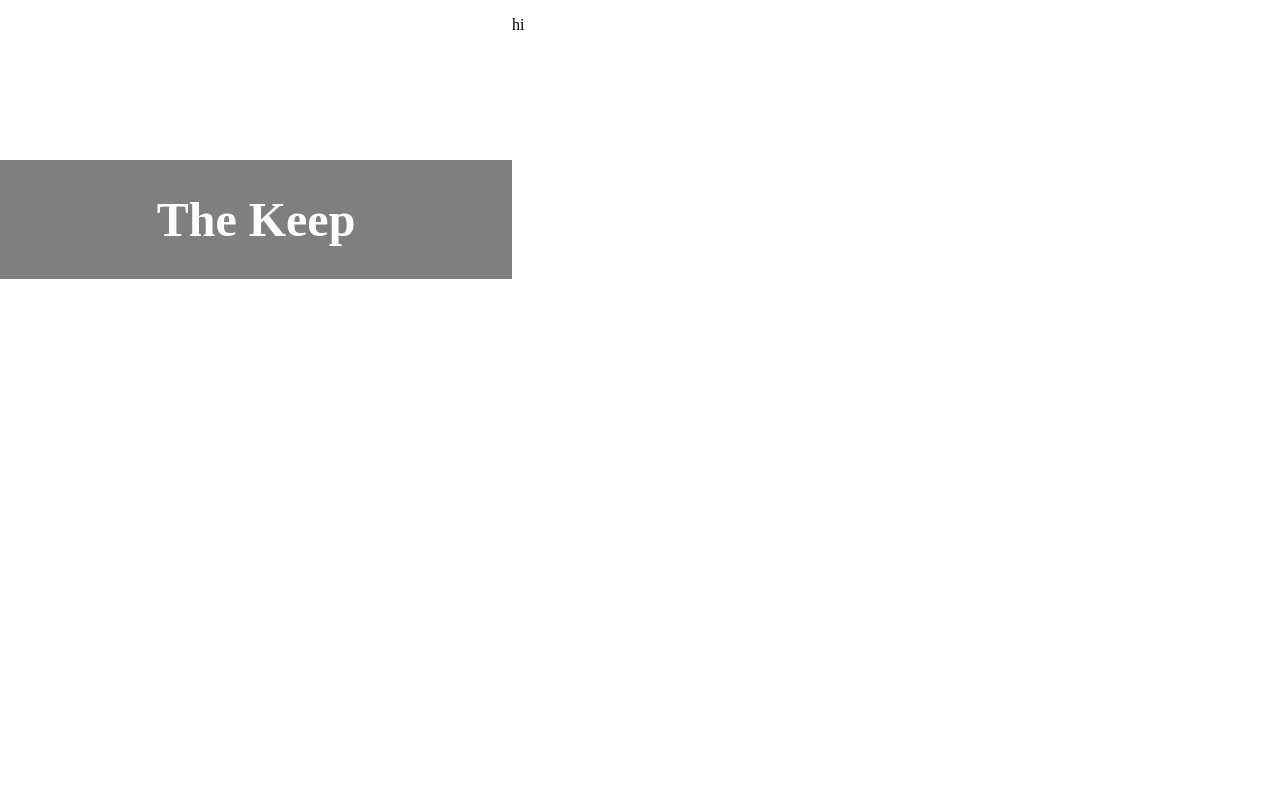
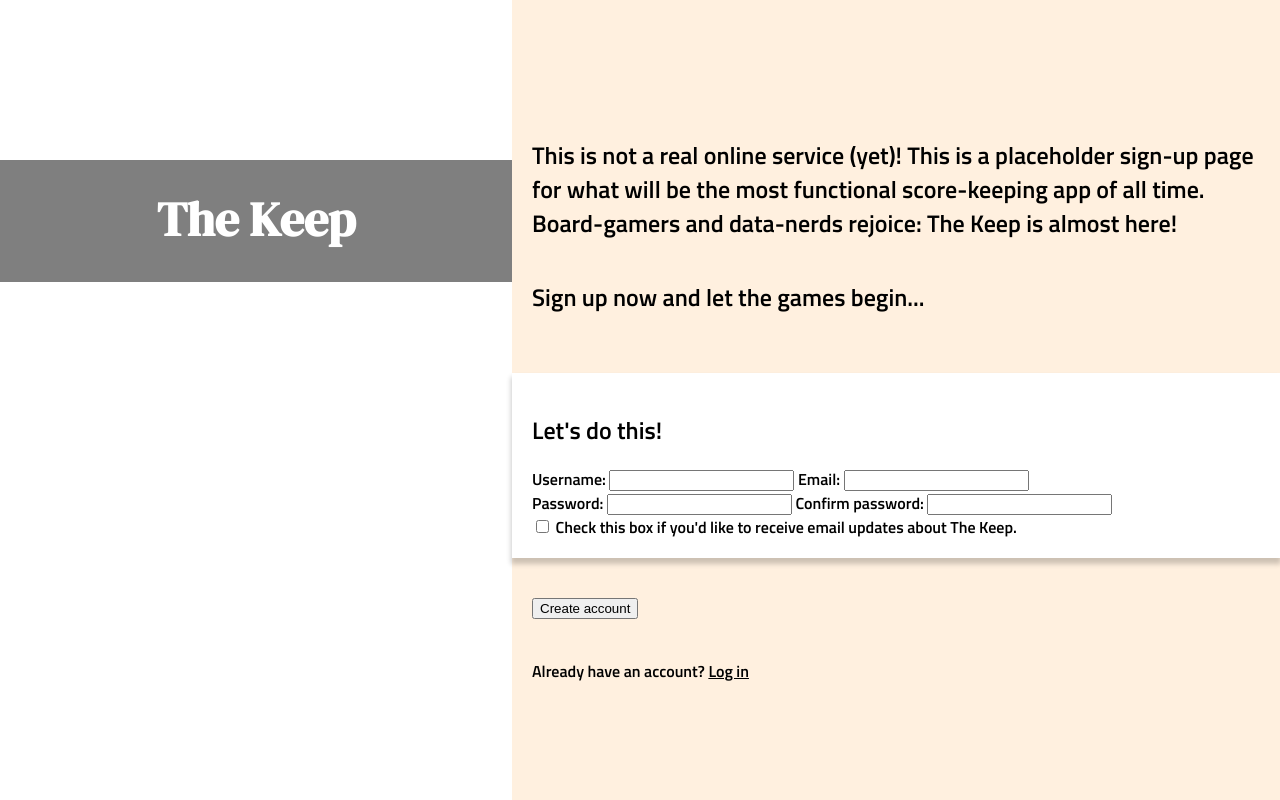
Before and after one commit to edensalt/form-example, a plain HTML site: page index.html in a window 1280 px wide. Drawn offline with Linux system fonts and the light colour scheme; a web font is replaced by a local one.

Commit message:
Content and simple formatting for form

```diff
--- a/index.html
+++ b/index.html
@@ -15,11 +15,41 @@
             <h1>The Keep</h1>
         </div>
         <div class="photo-credit">
-            <p>Photo by <a href="https://unsplash.com/@jonnysplsh">Jonny Caspari</a> on <a href="https://unsplash.com/photos/A7ol2HfnycY">Unsplash</a></p>
+            <p>Photo by <a href="https://unsplash.com/@jonnysplsh">Jonny Caspari</a> on <a
+                    href="https://unsplash.com/photos/A7ol2HfnycY">Unsplash</a></p>
         </div>
     </div>
-    <div class="content">
-        <p>hi</p>
+    <div class="main-content">
+        <div class="intro">
+            <h2>This is not a real online service (yet)! This is a placeholder sign-up page for what will be the most
+                functional score-keeping app of all time. Board-gamers and data-nerds rejoice: The Keep is almost here!</h2>
+            <h2>Sign up now and let the games begin...</h2>
+        </div>
+        <div class="user-action">
+            <form action="test.com/path" method="post">
+                <div class="form-input">
+                    <h2>Let's do this!</h2>
+                    <div class="user">
+                        <label for="user_name">Username:</label>
+                        <input type="text" id="user_name" name="user_name">
+                        <label for="email">Email:</label>
+                        <input type="email" id="email" name="email">
+                    </div>
+                    <div class="password">
+                        <label for="pwd">Password:</label>
+                        <input type="password" id="pwd" name="password">
+                        <label for="confirm-pwd">Confirm password:</label>
+                        <input type="password" id="confirm-pwd">
+                    </div>
+                    <div class="subscription">
+                        <input type="checkbox" id="subscription" name="subscription" value="subscribed">
+                        <label for="subscription">Check this box if you'd like to receive email updates about The Keep.</label>
+                    </div>
+                </div>
+                <button type="submit">Create account</button>
+            </form>
+            <p>Already have an account? <a href="#">Log in</a></p>
+        </div>
     </div>
 </body>
 
--- a/styles.css
+++ b/styles.css
@@ -4,12 +4,31 @@
 
 @font-face {
     font-family: 'dm_serif_displayregular';
-    src: url('dmserifdisplay-regular-webfont.woff2') format('woff2'),
-         url('dmserifdisplay-regular-webfont.woff') format('woff');
+    src: url('fonts/dmserifdisplay-regular-webfont.woff2') format('woff2'),
+        url('fonts/dmserifdisplay-regular-webfont.woff') format('woff');
     font-weight: normal;
     font-style: normal;
 
 }
+
+@font-face {
+    font-family: 'titillium_webregular';
+    src: url('fonts/titilliumweb-regular-webfont.woff2') format('woff2'),
+         url('fonts/titilliumweb-regular-webfont.woff') format('woff');
+    font-weight: normal;
+    font-style: normal;
+
+}
+
+@font-face {
+    font-family: 'titillium_websemibold';
+    src: url('fonts/titilliumweb-semibold-webfont.woff2') format('woff2'),
+         url('fonts/titilliumweb-semibold-webfont.woff') format('woff');
+    font-weight: normal;
+    font-style: normal;
+
+}
+
 
 body {
     display: flex;
@@ -23,6 +42,7 @@ body {
     height: 100vh;
     width: 40%;
     position: relative;
+    text-align: center;
 }
 
 .head div {
@@ -48,6 +68,7 @@ body {
     width: 100%;
     bottom: 0rem;
     text-align: center;
+    font-family: 'titillium_webregular', Arial, Helvetica, sans-serif;
 }
 
 a {
@@ -59,3 +80,39 @@ a:hover {
     cursor: pointer;
     color: bisque;
 }
+
+.main-content {
+    font-family: 'titillium_websemibold', Arial, Helvetica, sans-serif;
+    height: 100vh;
+    width: 60%;
+    background-color: rgb(255, 240, 223);
+    display: flex;
+    flex-direction: column;
+    justify-content: center;
+    position: relative;
+}
+
+.intro {
+    display: flex;
+    flex-direction: column;
+    justify-content: end;
+    margin: 20px;
+}
+
+.form-input {
+    background-color: rgb(255, 255, 255);
+    border-color: ivory;
+    box-shadow: 0 5px 5px 1px rgba(0, 0, 0, 0.2);
+    width: 100%;
+    padding: 20px;
+    margin-top: 20px;
+    margin-bottom: 20px;
+}
+
+button {
+    margin: 20px;
+}
+
+.user-action p {
+    margin: 20px;
+}
```
Also changed, not shown: fonts/titilliumweb-regular-webfont.woff (added), fonts/titilliumweb-regular-webfont.woff2 (added), fonts/titilliumweb-semibold-webfont.woff (added), fonts/titilliumweb-semibold-webfont.woff2 (added).
